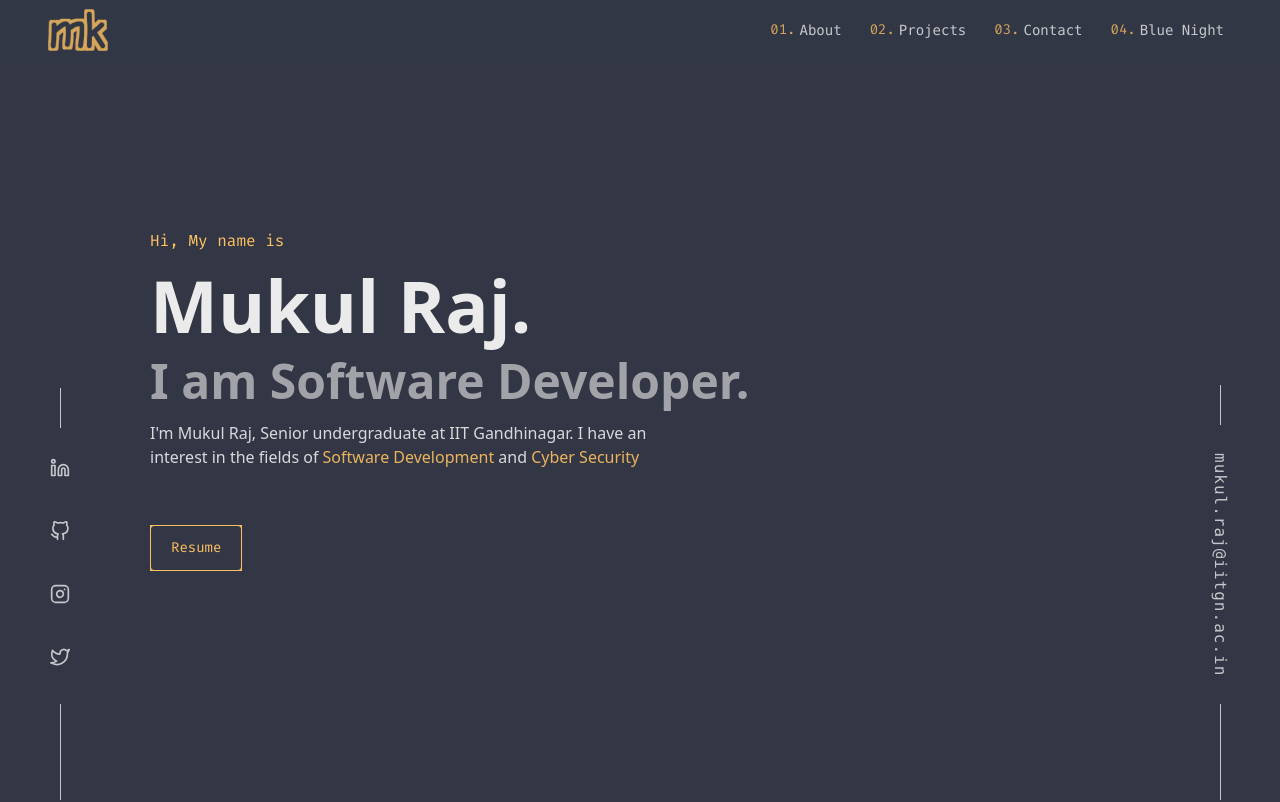
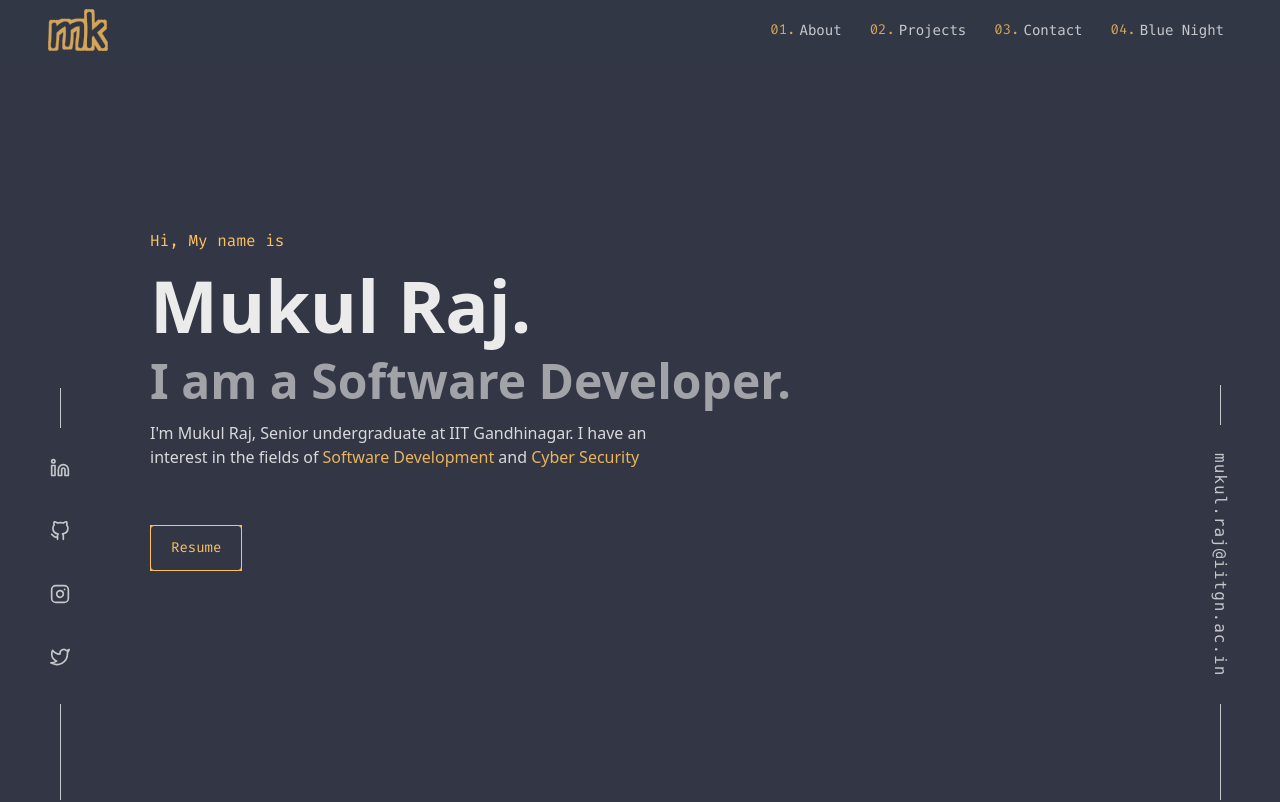
Before and after one commit to mk-mukul/mk-mukul.github.io, a Next.js app: page / in a window 1280 px wide. Shown: the top 802 px of the page. Built offline with nearby package versions, Linux system fonts and the light colour scheme; no server answers.

Commit message:
fix sentenct

```diff
--- a/pages/index.js
+++ b/pages/index.js
@@ -42,7 +42,7 @@ export default function Home({ skills, theme, themes, projects, setTheme }) {
         <div className="">
           <h2 className=" text-3xl md:text-4xl lg:text-5xl font-bold opacity-[60%]">
             {/* I am Finance and Cybersecurity enthusiast. */}
-            I am Software Developer.
+            I am a Software Developer.
           </h2>
         </div>
         <div className=" max-w-lg opacity-90">
```
